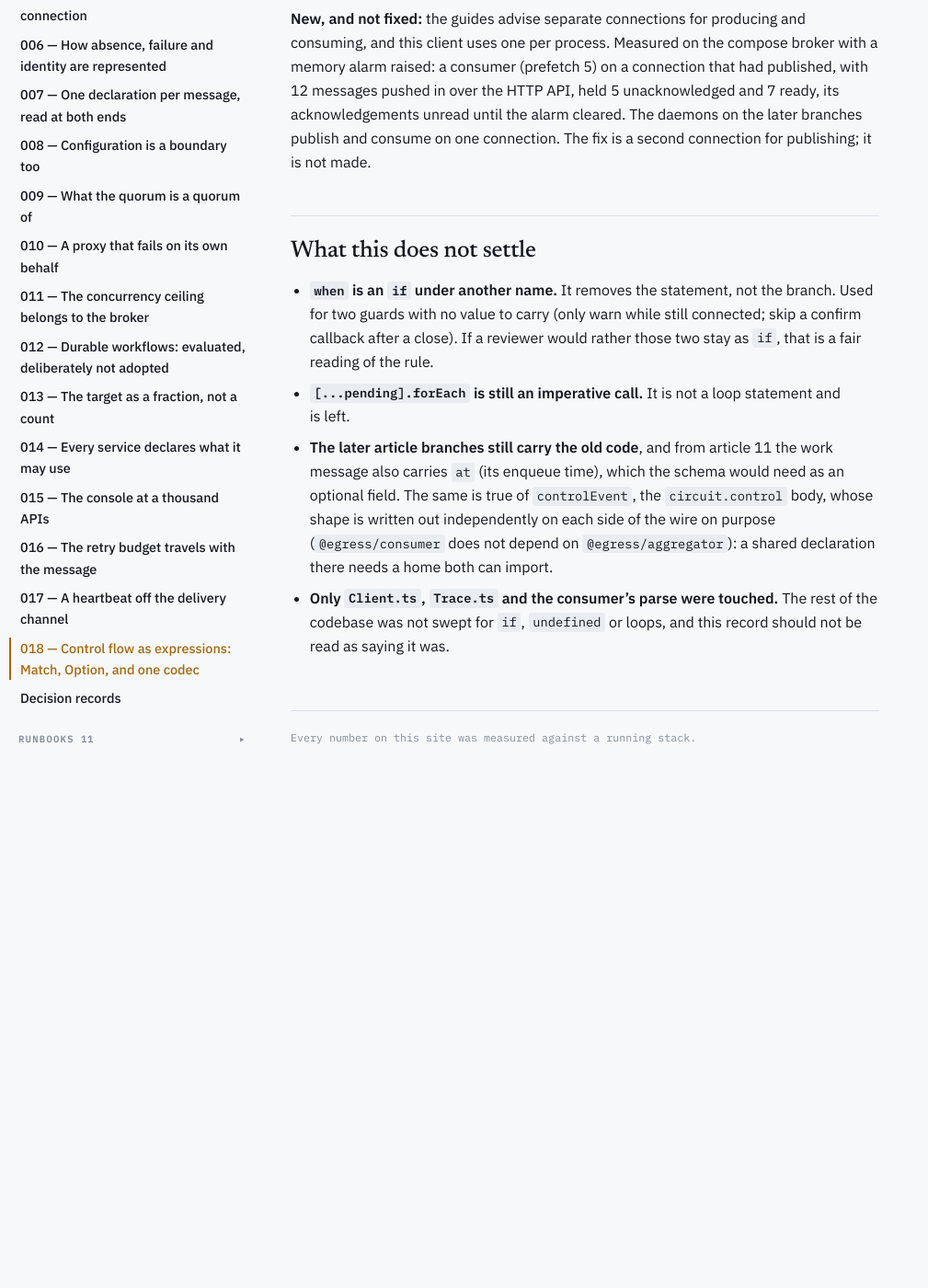
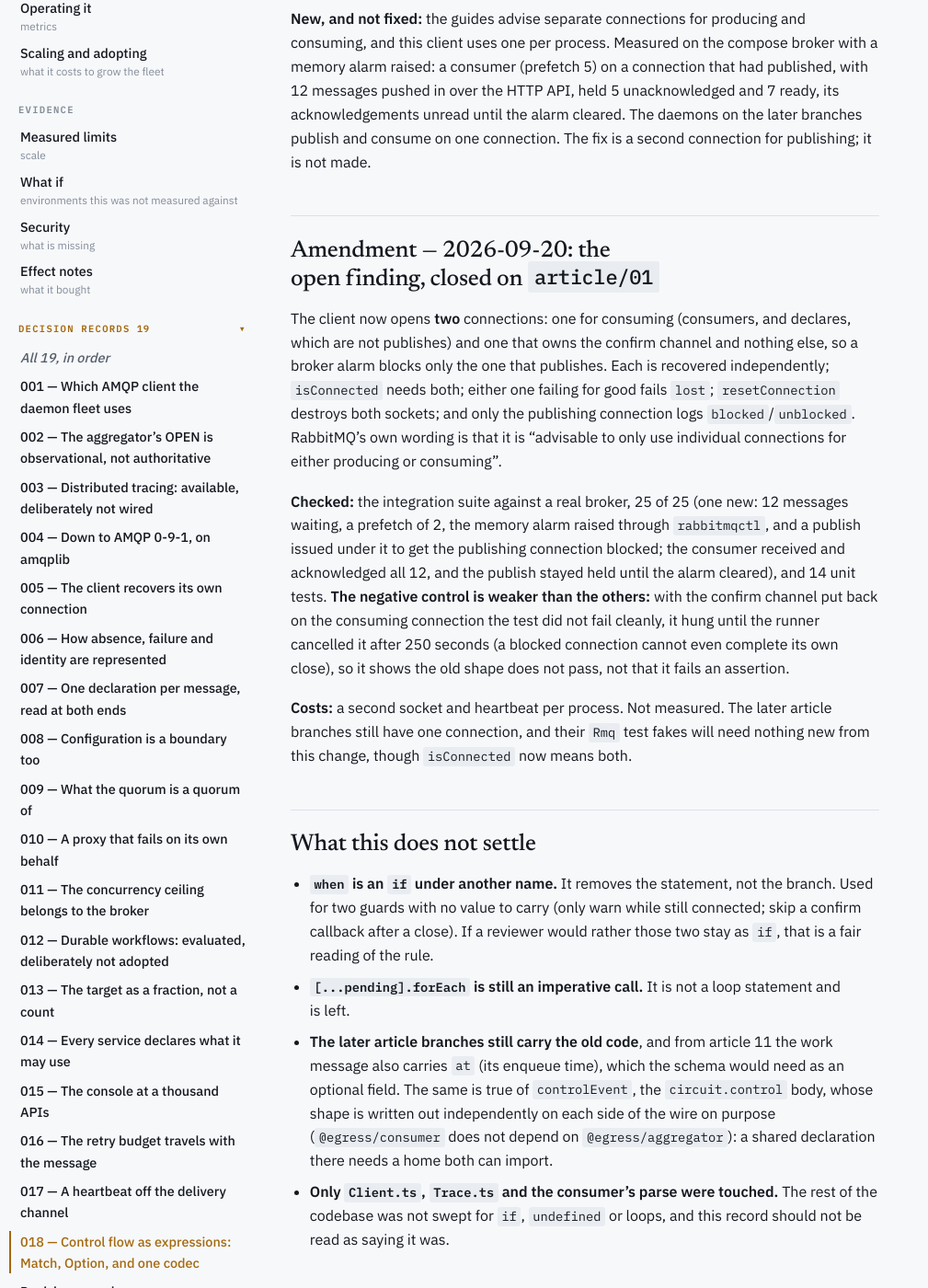
Before and after one commit to lsfera/circuit-breaker-unboxing, a Jekyll site: the page built from docs/decisions/018-control-flow-as-expressions.md, in a window 1280 px wide and 1400 px high, scrolled down 4922 px. Shown: the whole window at 92% size, without its empty margins (0-1009 px from the left). Built offline with Jekyll 4.4.1, drawn with Linux system fonts in a browser that asks for light colours; our own code applies the rules of GitHub Pages for plain Markdown files; before the commit the page ends 5814 px from its top, so only the background shows below that.

Commit message:
ADR 018 amendment: publishing and consuming on separate connections
Closes the open finding from reading RabbitMQ's alarms guide. The client opens a
consuming connection and a publishing one, so an alarm blocks only the one that
publishes. Records the evidence (25 of 25 integration tests, a new alarm test
where the consumer acknowledges all 12 messages while the publish is held) and
the weaker negative control (the old shape hangs rather than failing an
assertion), and that the second socket's cost was not measured.

```diff
--- a/docs/decisions/018-control-flow-as-expressions.md
+++ b/docs/decisions/018-control-flow-as-expressions.md
@@ -172,6 +172,30 @@ and 7 ready, its acknowledgements unread until the alarm cleared. The daemons on
 the later branches publish and consume on one connection. The fix is a second
 connection for publishing; it is not made.
 
+## Amendment — 2026-09-20: the open finding, closed on `article/01`
+
+The client now opens **two** connections: one for consuming (consumers, and
+declares, which are not publishes) and one that owns the confirm channel and
+nothing else, so a broker alarm blocks only the one that publishes. Each is
+recovered independently; `isConnected` needs both; either one failing for good
+fails `lost`; `resetConnection` destroys both sockets; and only the publishing
+connection logs `blocked`/`unblocked`. RabbitMQ's own wording is that it is
+"advisable to only use individual connections for either producing or consuming".
+
+**Checked:** the integration suite against a real broker, 25 of 25 (one new: 12
+messages waiting, a prefetch of 2, the memory alarm raised through `rabbitmqctl`,
+and a publish issued under it to get the publishing connection blocked; the
+consumer received and acknowledged all 12, and the publish stayed held until the
+alarm cleared), and 14 unit tests. **The negative control is weaker than the
+others:** with the confirm channel put back on the consuming connection the test
+did not fail cleanly, it hung until the runner cancelled it after 250 seconds
+(a blocked connection cannot even complete its own close), so it shows the old
+shape does not pass, not that it fails an assertion.
+
+**Costs:** a second socket and heartbeat per process. Not measured. The later
+article branches still have one connection, and their `Rmq` test fakes will need
+nothing new from this change, though `isConnected` now means both.
+
 ## What this does not settle
 
 - **`when` is an `if` under another name.** It removes the statement, not the
```
